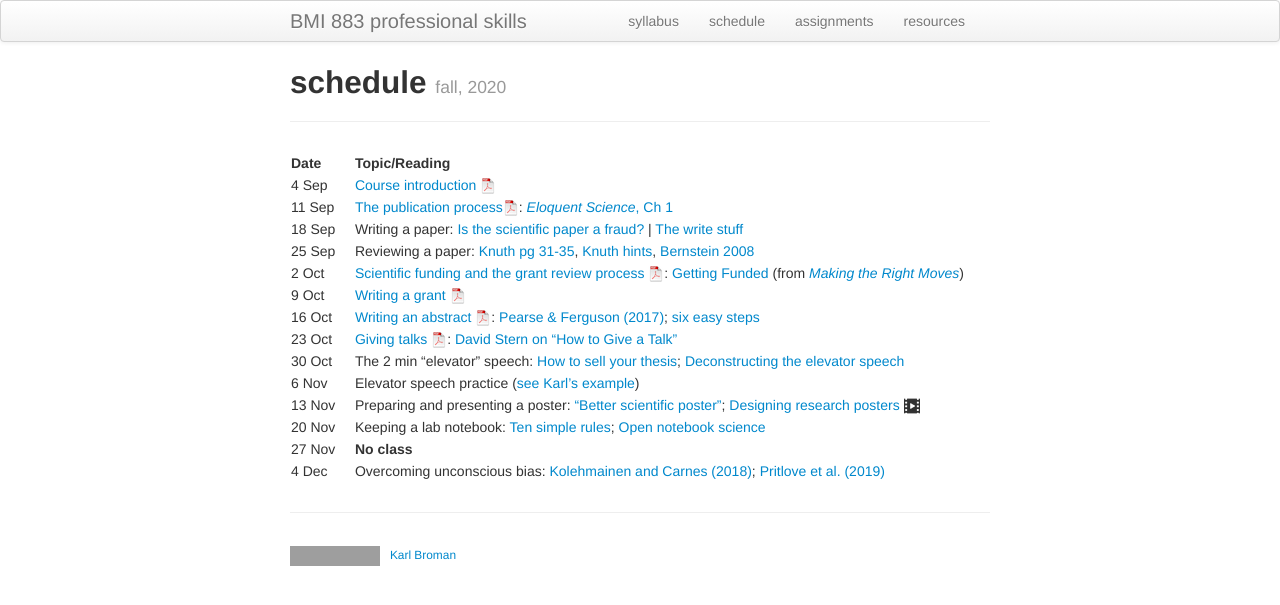
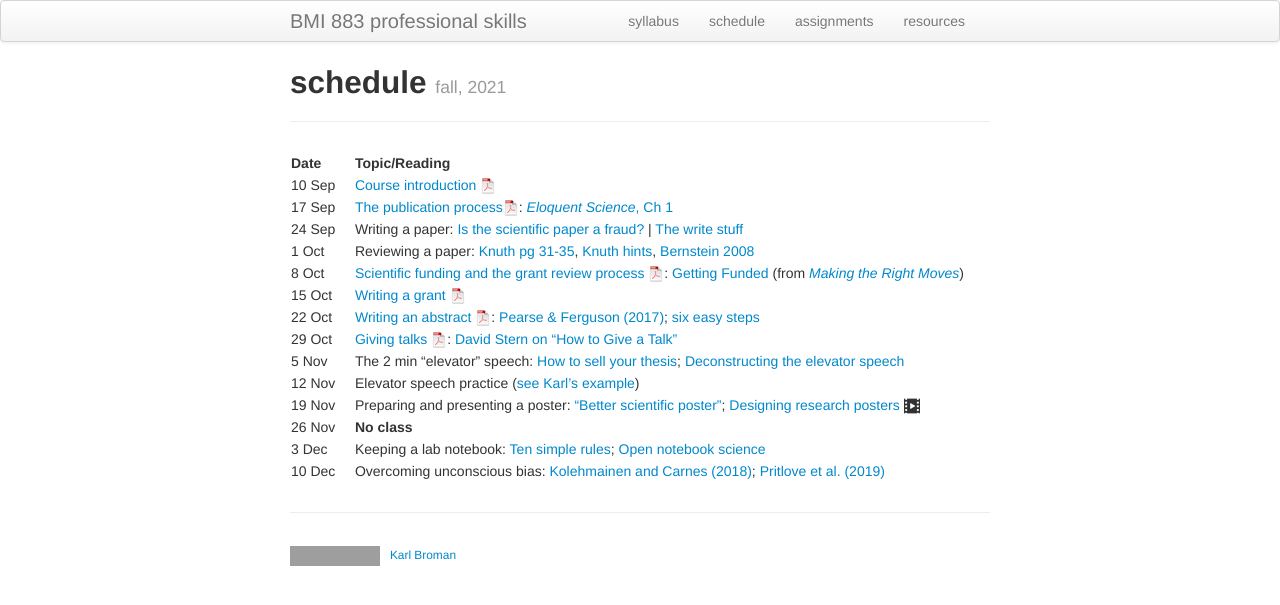
Before and after one commit to kbroman/BMI883, a Jekyll site: the page built from schedule.md, in a window 1280 px wide. Shown: the top 605 px of the page. Built offline with Jekyll 4.4.1, drawn with Linux system fonts in a browser that asks for light colours; grey boxes are pictures that could not be loaded.

Commit message:
Update schedule

```diff
--- a/schedule.md
+++ b/schedule.md
@@ -1,23 +1,23 @@
 ---
 layout: page
 title: schedule
-tagline: fall, 2020
+tagline: fall, 2021
 description: Schedule and readings for BMI 883, Biomedical data science professional skills
 ---
 
 | Date    | &nbsp;&nbsp;&nbsp;&nbsp;   | Topic/Reading  |
 | :------ | -- | :----- |
-| 4 Sep   |    | [Course introduction ![slides pdf](icons/pdf-icon.png)](slides/00_intro_slides.pdf) |
-| 11 Sep  |    | [The publication process![slides pdf](icons/pdf-icon.png)](slides/01_publications.pdf): [_Eloquent Science_, Ch 1](https://ebookcentral.proquest.com/lib/wisc/reader.action?docID=1115549) |
-| 18 Sep  |    | Writing a paper: [Is the scientific paper a fraud?](http://www.weizmann.ac.il/mcb/UriAlon/sites/mcb.UriAlon/files/uploads/medawar.pdf) \| [The write stuff](https://media.nature.com/original/magazine-assets/d41586-018-02404-4/d41586-018-02404-4.pdf) |
-| 25 Sep  |    | Reviewing a paper: [Knuth pg 31-35](https://jmlr.csail.mit.edu/reviewing-papers/knuth_mathematical_writing.pdf), [Knuth hints](http://www.ifs.tuwien.ac.at/~silvia/research-tips/Knuth.pdf), [Bernstein 2008](https://www.markbernstein.org/elements/Reviewing.pdf) |
-| 2 Oct   |    | [Scientific funding and the grant review process ![slides pdf](icons/pdf-icon.png)](slides/04_grants.pdf): [Getting Funded](https://www.hhmi.org/sites/default/files/Educational%20Materials/Lab%20Management/Making%20the%20Right%20Moves/moves2_ch9.pdf#page=3) (from [_Making the Right Moves_](https://www.hhmi.org/science-education/programs/making-right-moves))|
-| 9 Oct   |    | [Writing a grant ![slides pdf](icons/pdf-icon.png)](slides/05_grantwriting.pdf) |
-| 16 Oct  |    | [Writing an abstract ![slides pdf](icons/pdf-icon.png)](slides/06_abstracts.pdf): [Pearse & Ferguson (2017)](https://doi.org/10.1002/2327-6924.12486); [six easy steps](http://www.easterbrook.ca/steve/2010/01/how-to-write-a-scientific-abstract-in-six-easy-steps/) |
-| 23 Oct  |    | [Giving talks ![slides pdf](icons/pdf-icon.png)](slides/07_talks.pdf): [David Stern on "How to Give a Talk"](http://www.howtogiveatalk.com) |
-| 30 Oct  |    | The 2 min "elevator" speech: [How to sell your thesis](https://thesiswhisperer.com/2010/07/01/how-to-sell-your-thesis-in-3-minutes-or-less/); [Deconstructing the elevator speech](https://uclalibrary.github.io/research-tips/deconstructing-the-elevator-speech/) |
-|  6 Nov  |    | Elevator speech practice ([see Karl's example](elevator_speech_example.html))|
-| 13 Nov  |    | Preparing and presenting a poster: ["Better scientific poster"](https://www.insidehighered.com/news/2019/06/24/theres-movement-better-scientific-posters-are-they-really-better); [Designing research posters ![video icon](icons/video-icon.png)](https://www.youtube.com/watch?v=XDJeSj7u488) |
-| 20 Nov  |    | Keeping a lab notebook: [Ten simple rules](https://doi.org/10.1371/journal.pcbi.1004385); [Open notebook science](https://crastina.se/open-notebook-science-the-carl-boettiger-interview-2/)  |
-| 27 Nov  |    | **No class** |
-| 4 Dec   |    | Overcoming unconscious bias: [Kolehmainen and Carnes (2018)](https://doi.org/10.1161/CIRCULATIONAHA.117.031295); [Pritlove et al. (2019)](https://doi.org/10.1016/S0140-6736(18)32267-0) |
+| 10 Sep   |    | [Course introduction ![slides pdf](icons/pdf-icon.png)](slides/00_intro_slides.pdf) |
+| 17 Sep  |    | [The publication process![slides pdf](icons/pdf-icon.png)](slides/01_publications.pdf): [_Eloquent Science_, Ch 1](https://ebookcentral.proquest.com/lib/wisc/reader.action?docID=1115549) |
+| 24 Sep  |    | Writing a paper: [Is the scientific paper a fraud?](http://www.weizmann.ac.il/mcb/UriAlon/sites/mcb.UriAlon/files/uploads/medawar.pdf) \| [The write stuff](https://media.nature.com/original/magazine-assets/d41586-018-02404-4/d41586-018-02404-4.pdf) |
+| 1 Oct  |    | Reviewing a paper: [Knuth pg 31-35](https://jmlr.csail.mit.edu/reviewing-papers/knuth_mathematical_writing.pdf), [Knuth hints](http://www.ifs.tuwien.ac.at/~silvia/research-tips/Knuth.pdf), [Bernstein 2008](https://www.markbernstein.org/elements/Reviewing.pdf) |
+| 8 Oct   |    | [Scientific funding and the grant review process ![slides pdf](icons/pdf-icon.png)](slides/04_grants.pdf): [Getting Funded](https://www.hhmi.org/sites/default/files/Educational%20Materials/Lab%20Management/Making%20the%20Right%20Moves/moves2_ch9.pdf#page=3) (from [_Making the Right Moves_](https://www.hhmi.org/science-education/programs/making-right-moves))|
+| 15 Oct   |    | [Writing a grant ![slides pdf](icons/pdf-icon.png)](slides/05_grantwriting.pdf) |
+| 22 Oct  |    | [Writing an abstract ![slides pdf](icons/pdf-icon.png)](slides/06_abstracts.pdf): [Pearse & Ferguson (2017)](https://doi.org/10.1002/2327-6924.12486); [six easy steps](http://www.easterbrook.ca/steve/2010/01/how-to-write-a-scientific-abstract-in-six-easy-steps/) |
+| 29 Oct  |    | [Giving talks ![slides pdf](icons/pdf-icon.png)](slides/07_talks.pdf): [David Stern on "How to Give a Talk"](http://www.howtogiveatalk.com) |
+| 5 Nov  |    | The 2 min "elevator" speech: [How to sell your thesis](https://thesiswhisperer.com/2010/07/01/how-to-sell-your-thesis-in-3-minutes-or-less/); [Deconstructing the elevator speech](https://uclalibrary.github.io/research-tips/deconstructing-the-elevator-speech/) |
+| 12 Nov  |    | Elevator speech practice ([see Karl's example](elevator_speech_example.html))|
+| 19 Nov  |    | Preparing and presenting a poster: ["Better scientific poster"](https://www.insidehighered.com/news/2019/06/24/theres-movement-better-scientific-posters-are-they-really-better); [Designing research posters ![video icon](icons/video-icon.png)](https://www.youtube.com/watch?v=XDJeSj7u488) |
+| 26 Nov  |    | **No class** |
+| 3 Dec  |    | Keeping a lab notebook: [Ten simple rules](https://doi.org/10.1371/journal.pcbi.1004385); [Open notebook science](https://crastina.se/open-notebook-science-the-carl-boettiger-interview-2/)  |
+| 10 Dec   |    | Overcoming unconscious bias: [Kolehmainen and Carnes (2018)](https://doi.org/10.1161/CIRCULATIONAHA.117.031295); [Pritlove et al. (2019)](https://doi.org/10.1016/S0140-6736(18)32267-0) |
```
